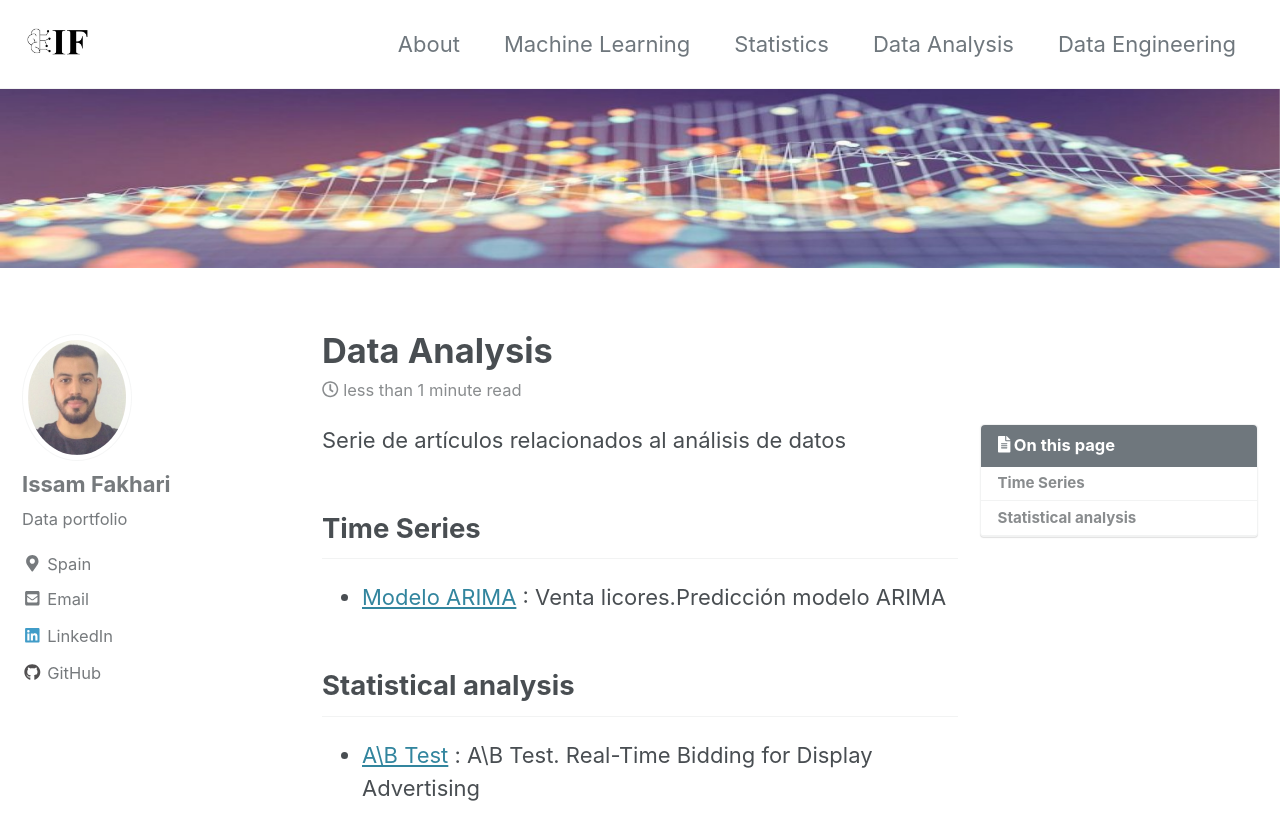
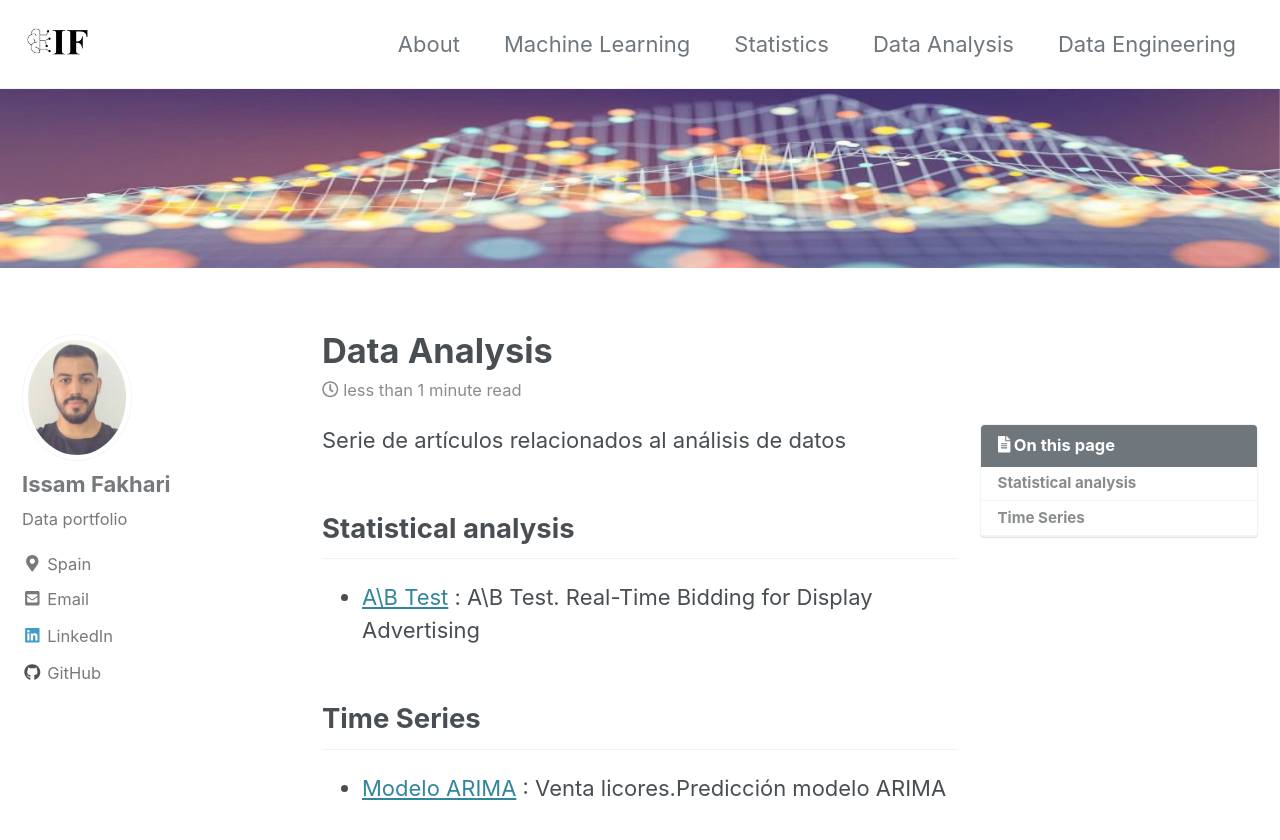
Before and after one commit to IssamFakhari/issamfakhari.github.io, a Jekyll site: the page built from _pages/de.md, in a window 1280 px wide and 900 px high. Shown: the top 840 px of the window. Built offline with Jekyll 4.4.1, drawn with Linux system fonts in a browser that asks for light colours; cached includes are drawn as plain includes.

Commit message:
Update de.md

```diff
--- a/_pages/de.md
+++ b/_pages/de.md
@@ -13,11 +13,12 @@ Serie de artículos relacionados al análisis de datos
 
 
 
+## Statistical analysis
+* [A\B Test](https://issamfakhari.github.io/dataanalysis/ABTesting/) : A\B Test. Real-Time Bidding for Display Advertising
+
+
+
 
 ## Time Series
 
 * [Modelo ARIMA](https://issamfakhari.github.io/dataanalysis/ARIMA/) : Venta licores.Predicción modelo ARIMA
-
-
-## Statistical analysis
-* [A\B Test](https://issamfakhari.github.io/dataanalysis/ABTesting/) : A\B Test. Real-Time Bidding for Display Advertising
```
